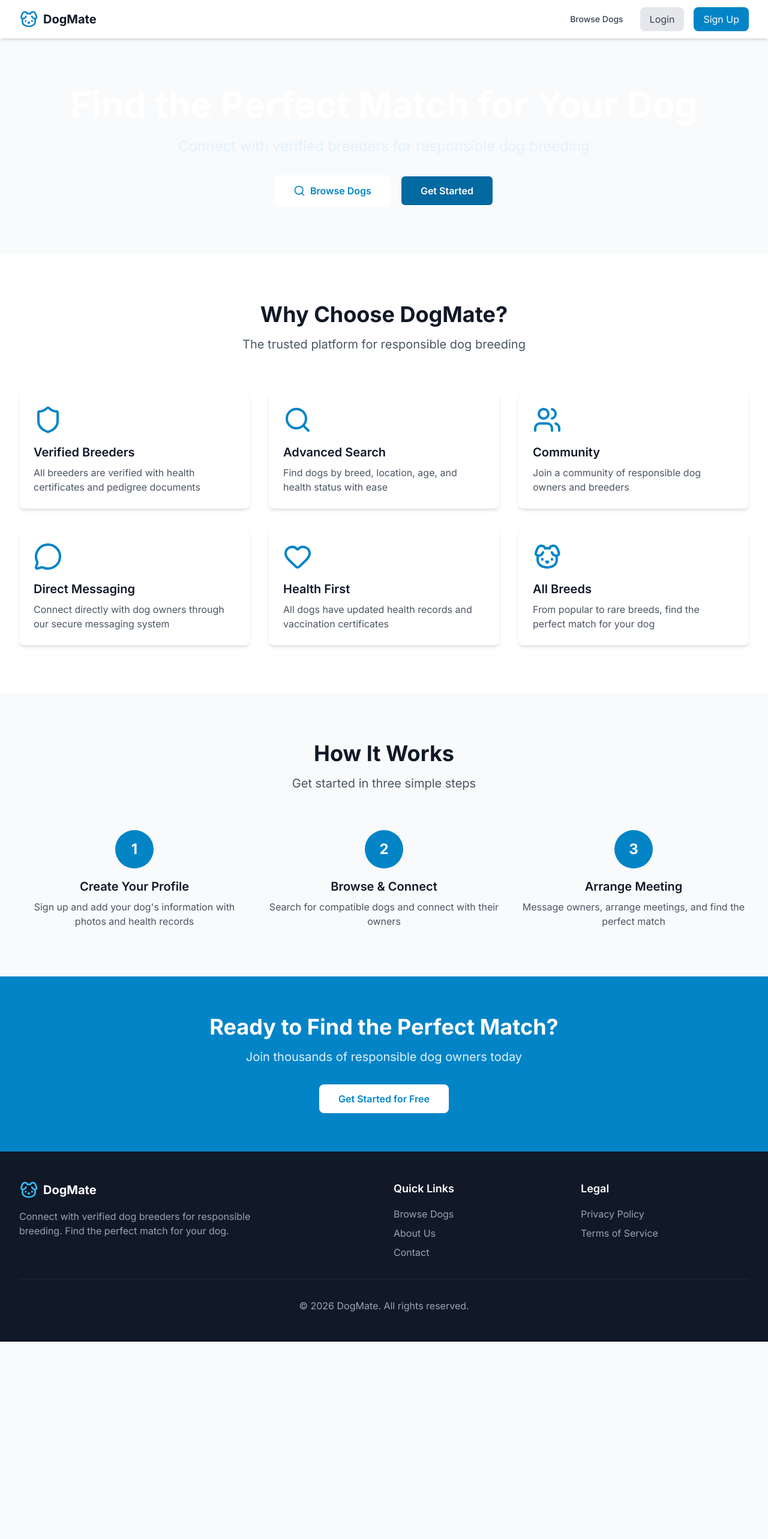
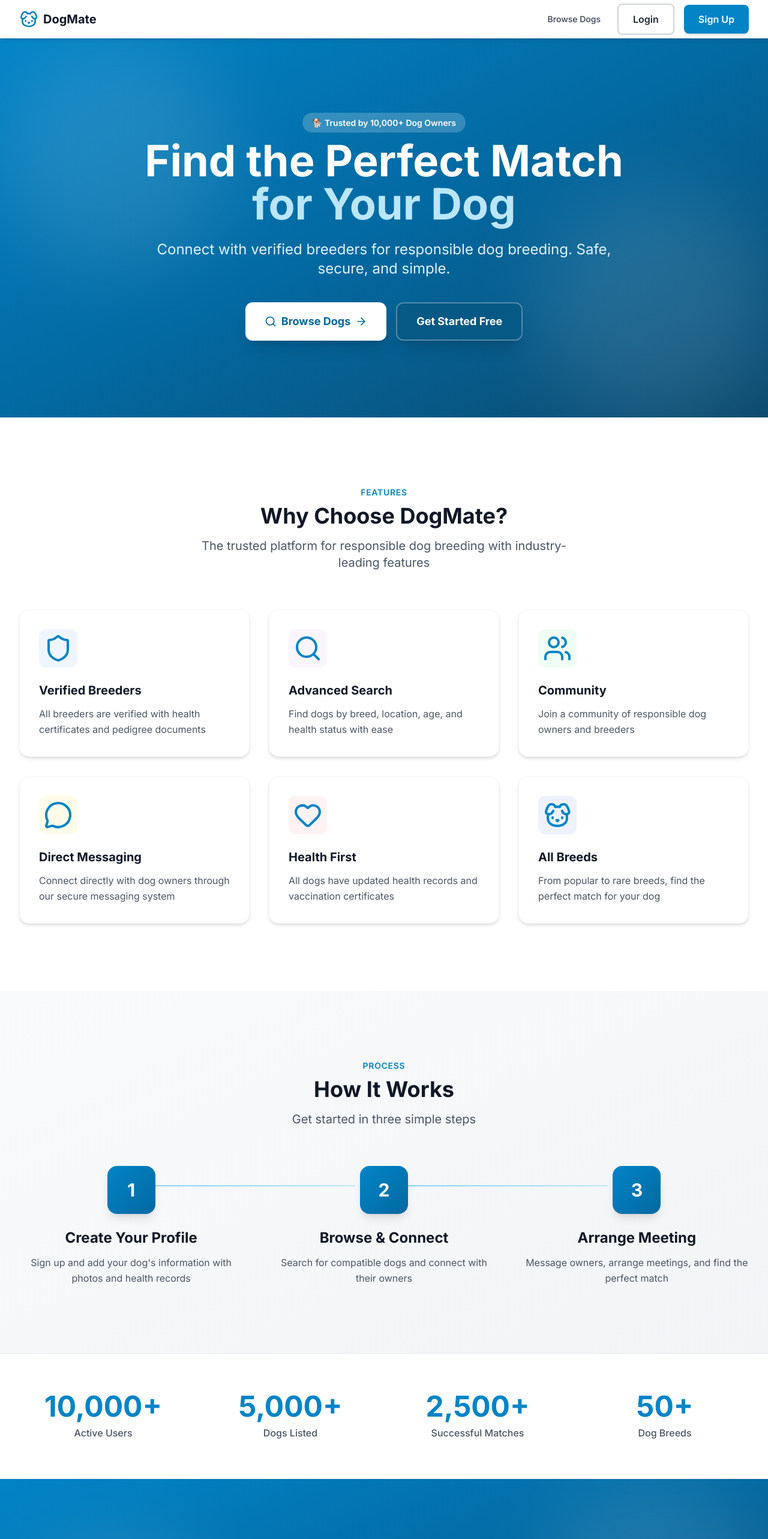
Before and after one commit to markw53/dog-mating-app, a Next.js app in the folder frontend/: page / in a window 1280 px wide. Shown: the top 2566 px of the page at 60% size. Before the commit the page ends 2237 px from the top, so only its background shows below. Built offline with nearby package versions, Linux system fonts and the light colour scheme; no server answers.

Commit message:
UI components added

```diff
--- a/frontend/app/globals.css
+++ b/frontend/app/globals.css
@@ -4,24 +4,32 @@
 
 @layer base {
   body {
-    @apply bg-gray-50 text-gray-900;
+    @apply bg-gradient-to-br from-gray-50 to-gray-100 text-gray-900;
   }
 }
 
 @layer components {
   .btn-primary {
-    @apply px-4 py-2 bg-primary-600 text-white rounded-lg hover:bg-primary-700 transition-colors disabled:opacity-50 disabled:cursor-not-allowed;
+    @apply px-6 py-3 bg-primary-600 text-white font-semibold rounded-lg hover:bg-primary-700 transform hover:scale-105 transition-all shadow-md disabled:opacity-50 disabled:cursor-not-allowed disabled:transform-none;
   }
 
   .btn-secondary {
-    @apply px-4 py-2 bg-gray-200 text-gray-700 rounded-lg hover:bg-gray-300 transition-colors;
+    @apply px-6 py-3 bg-white text-gray-800 font-semibold rounded-lg hover:bg-gray-50 border-2 border-gray-300 transition-all shadow-sm;
   }
 
   .input-field {
-    @apply w-full px-4 py-2 border border-gray-300 rounded-lg focus:ring-2 focus:ring-primary-500 focus:border-transparent outline-none transition-all;
+    @apply w-full px-4 py-3 border-2 border-gray-300 rounded-lg focus:ring-2 focus:ring-primary-500 focus:border-primary-500 outline-none transition-all bg-white;
   }
 
   .card {
-    @apply bg-white rounded-lg shadow-md p-6;
+    @apply bg-white rounded-xl shadow-lg p-6 border border-gray-100;
+  }
+
+  .section-title {
+    @apply text-3xl md:text-4xl font-bold text-gray-900 mb-4;
+  }
+
+  .section-subtitle {
+    @apply text-lg md:text-xl text-gray-600 max-w-2xl mx-auto;
   }
 }
--- a/frontend/app/page.tsx
+++ b/frontend/app/page.tsx
@@ -1,5 +1,5 @@
 import Link from 'next/link';
-import { Dog, Search, Shield, Users, Heart, MessageCircle } from 'lucide-react';
+import { Dog, Search, Shield, Users, Heart, MessageCircle, ArrowRight } from 'lucide-react';
 import Navbar from '@/components/layout/Navbar';
 import Footer from '@/components/layout/Footer';
 
@@ -9,28 +9,41 @@ export default function Home() {
       <Navbar />
 
       {/* Hero Section */}
-      <section className="bg-linear-to-r from-primary-600 to-primary-800 text-white py-20">
-        <div className="max-w-7xl mx-auto px-4 sm:px-6 lg:px-8">
+      <section className="relative bg-gradient-to-br from-primary-600 via-primary-700 to-primary-900 text-white py-24 md:py-32 overflow-hidden">
+        {/* Background Pattern */}
+        <div className="absolute inset-0 opacity-10">
+          <div className="absolute top-0 left-0 w-96 h-96 bg-white rounded-full blur-3xl"></div>
+          <div className="absolute bottom-0 right-0 w-96 h-96 bg-white rounded-full blur-3xl"></div>
+        </div>
+
+        <div className="max-w-7xl mx-auto px-4 sm:px-6 lg:px-8 relative z-10">
           <div className="text-center">
-            <h1 className="text-4xl md:text-6xl font-bold mb-6">
-              Find the Perfect Match for Your Dog
+            <div className="inline-block mb-4">
+              <span className="bg-white/20 backdrop-blur-sm text-white px-4 py-2 rounded-full text-sm font-semibold">
+                🐕 Trusted by 10,000+ Dog Owners
+              </span>
+            </div>
+            <h1 className="text-4xl md:text-6xl lg:text-7xl font-bold mb-6 leading-tight">
+              Find the Perfect Match <br />
+              <span className="text-primary-200">for Your Dog</span>
             </h1>
-            <p className="text-xl md:text-2xl mb-8 text-primary-100">
-              Connect with verified breeders for responsible dog breeding
+            <p className="text-xl md:text-2xl mb-10 text-primary-100 max-w-3xl mx-auto">
+              Connect with verified breeders for responsible dog breeding. Safe, secure, and simple.
             </p>
             <div className="flex flex-col sm:flex-row gap-4 justify-center">
               <Link
                 href="/browse"
-                className="bg-white text-primary-600 px-8 py-3 rounded-lg font-semibold hover:bg-primary-50 transition-colors inline-flex items-center justify-center"
+                className="group bg-white text-primary-700 px-8 py-4 rounded-xl font-bold text-lg hover:bg-primary-50 transition-all shadow-xl hover:shadow-2xl transform hover:-translate-y-1 inline-flex items-center justify-center"
               >
                 <Search className="mr-2 h-5 w-5" />
                 Browse Dogs
+                <ArrowRight className="ml-2 h-5 w-5 group-hover:translate-x-1 transition-transform" />
               </Link>
               <Link
                 href="/register"
-                className="bg-primary-700 text-white px-8 py-3 rounded-lg font-semibold hover:bg-primary-800 transition-colors border-2 border-white inline-flex items-center justify-center"
+                className="bg-primary-800 text-white px-8 py-4 rounded-xl font-bold text-lg hover:bg-primary-900 transition-all border-2 border-white/30 shadow-xl hover:shadow-2xl transform hover:-translate-y-1 inline-flex items-center justify-center backdrop-blur-sm"
               >
-                Get Started
+                Get Started Free
               </Link>
             </div>
           </div>
@@ -38,14 +51,15 @@ export default function Home() {
       </section>
 
       {/* Features Section */}
-      <section className="py-20 bg-white">
+      <section className="py-20 md:py-28 bg-white">
         <div className="max-w-7xl mx-auto px-4 sm:px-6 lg:px-8">
           <div className="text-center mb-16">
-            <h2 className="text-3xl md:text-4xl font-bold text-gray-900 mb-4">
+            <span className="text-primary-600 font-semibold text-sm uppercase tracking-wider">Features</span>
+            <h2 className="section-title mt-2">
               Why Choose DogMate?
             </h2>
-            <p className="text-xl text-gray-600">
-              The trusted platform for responsible dog breeding
+            <p className="section-subtitle mt-4">
+              The trusted platform for responsible dog breeding with industry-leading features
             </p>
           </div>
 
@@ -54,49 +68,56 @@ export default function Home() {
               icon={<Shield className="h-12 w-12 text-primary-600" />}
               title="Verified Breeders"
               description="All breeders are verified with health certificates and pedigree documents"
+              color="bg-blue-50"
             />
             <FeatureCard
               icon={<Search className="h-12 w-12 text-primary-600" />}
               title="Advanced Search"
               description="Find dogs by breed, location, age, and health status with ease"
+              color="bg-purple-50"
             />
             <FeatureCard
               icon={<Users className="h-12 w-12 text-primary-600" />}
               title="Community"
               description="Join a community of responsible dog owners and breeders"
+              color="bg-green-50"
             />
             <FeatureCard
               icon={<MessageCircle className="h-12 w-12 text-primary-600" />}
               title="Direct Messaging"
               description="Connect directly with dog owners through our secure messaging system"
+              color="bg-yellow-50"
             />
             <FeatureCard
               icon={<Heart className="h-12 w-12 text-primary-600" />}
               title="Health First"
               description="All dogs have updated health records and vaccination certificates"
+              color="bg-red-50"
             />
             <FeatureCard
               icon={<Dog className="h-12 w-12 text-primary-600" />}
               title="All Breeds"
               description="From popular to rare breeds, find the perfect match for your dog"
+              color="bg-indigo-50"
             />
           </div>
         </div>
       </section>
 
       {/* How It Works Section */}
-      <section className="py-20 bg-gray-50">
+      <section className="py-20 md:py-28 bg-gradient-to-br from-gray-50 to-gray-100">
         <div className="max-w-7xl mx-auto px-4 sm:px-6 lg:px-8">
           <div className="text-center mb-16">
-            <h2 className="text-3xl md:text-4xl font-bold text-gray-900 mb-4">
+            <span className="text-primary-600 font-semibold text-sm uppercase tracking-wider">Process</span>
+            <h2 className="section-title mt-2">
               How It Works
             </h2>
-            <p className="text-xl text-gray-600">
+            <p className="section-subtitle mt-4">
               Get started in three simple steps
             </p>
           </div>
 
-          <div className="grid grid-cols-1 md:grid-cols-3 gap-8">
+          <div className="grid grid-cols-1 md:grid-cols-3 gap-8 md:gap-12">
             <StepCard
               number="1"
               title="Create Your Profile"
@@ -116,21 +137,43 @@ export default function Home() {
         </div>
       </section>
 
+      {/* Stats Section */}
+      <section className="py-16 bg-white border-y border-gray-200">
+        <div className="max-w-7xl mx-auto px-4 sm:px-6 lg:px-8">
+          <div className="grid grid-cols-2 md:grid-cols-4 gap-8 text-center">
+            <StatCard number="10,000+" label="Active Users" />
+            <StatCard number="5,000+" label="Dogs Listed" />
+            <StatCard number="2,500+" label="Successful Matches" />
+            <StatCard number="50+" label="Dog Breeds" />
+          </div>
+        </div>
+      </section>
+
       {/* CTA Section */}
-      <section className="bg-primary-600 text-white py-16">
-        <div className="max-w-7xl mx-auto px-4 sm:px-6 lg:px-8 text-center">
-          <h2 className="text-3xl md:text-4xl font-bold mb-4">
+      <section className="relative bg-gradient-to-br from-primary-600 via-primary-700 to-primary-900 text-white py-20 md:py-28 overflow-hidden">
+        {/* Background Pattern */}
+        <div className="absolute inset-0 opacity-10">
+          <div className="absolute top-0 right-0 w-96 h-96 bg-white rounded-full blur-3xl"></div>
+          <div className="absolute bottom-0 left-0 w-96 h-96 bg-white rounded-full blur-3xl"></div>
+        </div>
+
+        <div className="max-w-4xl mx-auto px-4 sm:px-6 lg:px-8 text-center relative z-10">
+          <h2 className="text-3xl md:text-5xl font-bold mb-6 leading-tight">
             Ready to Find the Perfect Match?
           </h2>
-          <p className="text-xl mb-8 text-primary-100">
-            Join thousands of responsible dog owners today
+          <p className="text-xl md:text-2xl mb-10 text-primary-100">
+            Join thousands of responsible dog owners today. It&apos;s free to get started!
           </p>
           <Link
             href="/register"
-            className="bg-white text-primary-600 px-8 py-3 rounded-lg font-semibold hover:bg-primary-50 transition-colors inline-block"
+            className="group bg-white text-primary-700 px-10 py-5 rounded-xl font-bold text-lg hover:bg-primary-50 transition-all shadow-2xl hover:shadow-3xl transform hover:-translate-y-1 inline-flex items-center"
           >
             Get Started for Free
+            <ArrowRight className="ml-2 h-5 w-5 group-hover:translate-x-1 transition-transform" />
           </Link>
+          <p className="mt-6 text-primary-200 text-sm">
+            No credit card required • 100% Free to browse
+          </p>
         </div>
       </section>
 
@@ -139,24 +182,54 @@ export default function Home() {
   );
 }
 
-function FeatureCard({ icon, title, description }: { icon: React.ReactNode; title: string; description: string }) {
+function FeatureCard({
+  icon,
+  title,
+  description,
+  color
+}: {
+  icon: React.ReactNode;
+  title: string;
+  description: string;
+  color: string;
+}) {
   return (
-    <div className="bg-white p-6 rounded-lg shadow-md hover:shadow-lg transition-shadow">
-      <div className="mb-4">{icon}</div>
-      <h3 className="text-xl font-semibold text-gray-900 mb-2">{title}</h3>
-      <p className="text-gray-600">{description}</p>
+    <div className="group bg-white p-8 rounded-2xl shadow-md hover:shadow-xl transition-all duration-300 border border-gray-100 hover:border-primary-200 transform hover:-translate-y-2">
+      <div className={`${color} w-16 h-16 rounded-xl flex items-center justify-center mb-6 group-hover:scale-110 transition-transform`}>
+        {icon}
+      </div>
+      <h3 className="text-xl font-bold text-gray-900 mb-3">{title}</h3>
+      <p className="text-gray-600 leading-relaxed">{description}</p>
     </div>
   );
 }
 
 function StepCard({ number, title, description }: { number: string; title: string; description: string }) {
   return (
-    <div className="text-center">
-      <div className="bg-primary-600 text-white w-16 h-16 rounded-full flex items-center justify-center text-2xl font-bold mx-auto mb-4">
-        {number}
+    <div className="relative text-center group">
+      {/* Connector Line */}
+      {number !== "3" && (
+        <div className="hidden md:block absolute top-8 left-1/2 w-full h-0.5 bg-gradient-to-r from-primary-300 to-primary-200 z-0"></div>
+      )}
+
+      <div className="relative z-10">
+        <div className="bg-gradient-to-br from-primary-600 to-primary-700 text-white w-20 h-20 rounded-2xl flex items-center justify-center text-3xl font-bold mx-auto mb-6 shadow-lg group-hover:scale-110 group-hover:rotate-3 transition-all">
+          {number}
+        </div>
+        <h3 className="text-2xl font-bold text-gray-900 mb-3">{title}</h3>
+        <p className="text-gray-600 leading-relaxed max-w-sm mx-auto">{description}</p>
       </div>
-      <h3 className="text-xl font-semibold text-gray-900 mb-2">{title}</h3>
-      <p className="text-gray-600">{description}</p>
     </div>
   );
 }
+
+function StatCard({ number, label }: { number: string; label: string }) {
+  return (
+    <div className="group">
+      <div className="text-4xl md:text-5xl font-bold text-primary-600 mb-2 group-hover:scale-110 transition-transform">
+        {number}
+      </div>
+      <div className="text-gray-600 font-medium">{label}</div>
+    </div>
+  );
+}
--- /dev/null
+++ b/frontend/components/ui/Button.tsx
@@ -0,0 +1,63 @@
+import Link from 'next/link';
+import { ReactNode } from 'react';
+
+interface ButtonProps {
+  children: ReactNode;
+  href?: string;
+  onClick?: () => void;
+  variant?: 'primary' | 'secondary' | 'outline';
+  size?: 'sm' | 'md' | 'lg';
+  icon?: ReactNode;
+  className?: string;
+  disabled?: boolean;
+  type?: 'button' | 'submit' | 'reset';
+}
+
+export function Button({
+  children,
+  href,
+  onClick,
+  variant = 'primary',
+  size = 'md',
+  icon,
+  className = '',
+  disabled = false,
+  type = 'button'
+}: ButtonProps) {
+  const baseStyles = 'font-bold rounded-xl transition-all inline-flex items-center justify-center';
+
+  const variants = {
+    primary: 'bg-primary-600 text-white hover:bg-primary-700 shadow-lg hover:shadow-xl transform hover:-translate-y-1',
+    secondary: 'bg-white text-gray-800 hover:bg-gray-50 border-2 border-gray-300 shadow-sm',
+    outline: 'bg-transparent text-primary-600 hover:bg-primary-50 border-2 border-primary-600'
+  };
+
+  const sizes = {
+    sm: 'px-4 py-2 text-sm',
+    md: 'px-6 py-3 text-base',
+    lg: 'px-8 py-4 text-lg'
+  };
+
+  const classes = `${baseStyles} ${variants[variant]} ${sizes[size]} ${className} ${disabled ? 'opacity-50 cursor-not-allowed' : ''}`;
+
+  if (href) {
+    return (
+      <Link href={href} className={classes}>
+        {icon && <span className="mr-2">{icon}</span>}
+        {children}
+      </Link>
+    );
+  }
+
+  return (
+    <button
+      type={type}
+      onClick={onClick}
+      disabled={disabled}
+      className={classes}
+    >
+      {icon && <span className="mr-2">{icon}</span>}
+      {children}
+    </button>
+  );
+}
--- /dev/null
+++ b/frontend/components/ui/Section.tsx
@@ -0,0 +1,30 @@
+import { ReactNode } from 'react';
+
+interface SectionProps {
+  children: ReactNode;
+  className?: string;
+  variant?: 'white' | 'gray' | 'gradient' | 'primary';
+}
+
+export function Section({ children, className = '', variant = 'white' }: SectionProps) {
+  const variants = {
+    white: 'bg-white',
+    gray: 'bg-gradient-to-br from-gray-50 to-gray-100',
+    gradient: 'bg-gradient-to-br from-primary-50 to-primary-100',
+    primary: 'relative bg-gradient-to-br from-primary-600 via-primary-700 to-primary-900 text-white overflow-hidden'
+  };
+
+  return (
+    <section className={`py-20 md:py-28 ${variants[variant]} ${className}`}>
+      {variant === 'primary' && (
+        <div className="absolute inset-0 opacity-10">
+          <div className="absolute top-0 left-0 w-96 h-96 bg-white rounded-full blur-3xl"></div>
+          <div className="absolute bottom-0 right-0 w-96 h-96 bg-white rounded-full blur-3xl"></div>
+        </div>
+      )}
+      <div className="max-w-7xl mx-auto px-4 sm:px-6 lg:px-8 relative z-10">
+        {children}
+      </div>
+    </section>
+  );
+}
```
Also changed, not shown: frontend/components/layout/PageLayout.tsx (added, +51 -0 lines), frontend/components/ui/Card.tsx (added, +19 -0 lines), frontend/components/ui/SectionHeader.tsx (added, +29 -0 lines).
